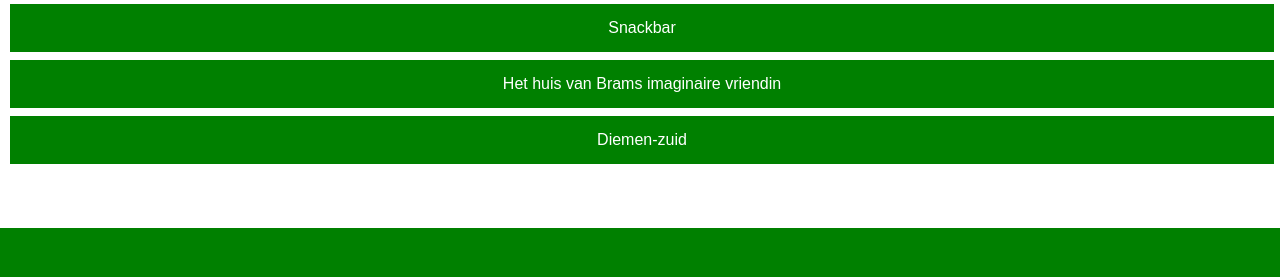
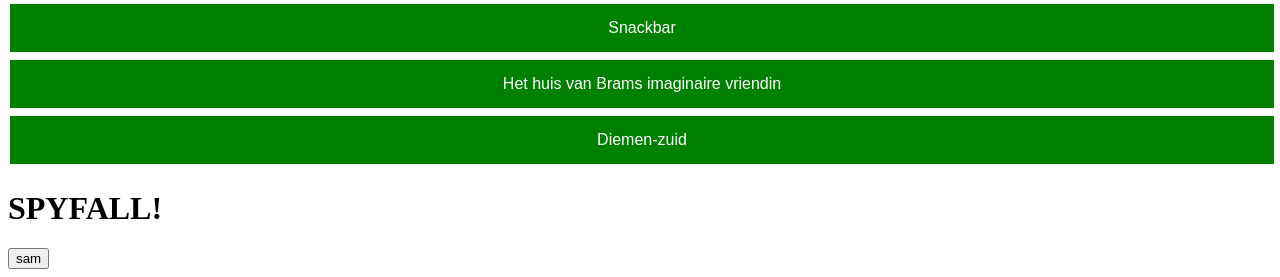
Before and after one commit to BramvdnHeuvel/Spyfall, a Flask app: page / in a window 1280 px wide. Shown: the part 572-849 px from the top of the page. Before the commit the page ends 800 px from the top, so only its background shows below. Run offline with Flask 2, Linux system fonts and the light colour scheme.

Commit message:
Auto stash before merge of "MarkTests" and "origin/MarkTests"

```diff
--- a/main.py
+++ b/main.py
@@ -12,4 +12,8 @@ def welcome_buddy():
 def welcome_name(name):
     return "Hello {}!".format(name)
 
+@app.route('/spyfall.html')
+def goto_spyfall():
+    return render_template('spyfall.html')
+
 app.run(debug = True)
--- a/templates/main.html
+++ b/templates/main.html
@@ -8,9 +8,11 @@
     <input id="name">
     <p>Enter groupname:</p>
     <input id="groupName"><br>
-    <button type="button" onclick="validateInput()">
+    <button href = "spyfall.html" type="button" onclick="validateInput()">
         Add me!
     </button><br>
 
+    <a onclick="hrefCall()"> knop </a>
+    <form action="spyfall.html"><button id="goSpyfall" style="display:visible"></button></form>
     <p id="nameView"></p>
 </body>
--- a/templates/spyfall.html
+++ b/templates/spyfall.html
@@ -40,3 +40,30 @@
             </button><br>
         {% endfor %}
     </body>
+<head>
+    <title>SPYFALL!</title>
+    <script>
+        function cross(name) {
+        var button = document.getElementById("button_sam");
+        console.log(button);
+        button.firstChild.data = "Sam";}
+    </script>
+</head>
+<body>
+    <h1>SPYFALL!</h1>
+    <button id = "button_sam" type = "button" onclick="cross('sam')">
+        sam
+    </button>
+    <!-- {% for name in names %}
+        <button id="button_{{name}}" type="button" onclick="cross('{{name}}')">
+            {{name}}
+        </button><br>
+    {% endfor %} -->
+
+    <!-- {% for location in locations %}
+        <button type="button" onclick="cross()">
+            {{location}}
+        </button><br>
+    {% endfor %} -->
+
+</body>
```
Also changed, not shown: static/scripts.js (+7 -2 lines).
